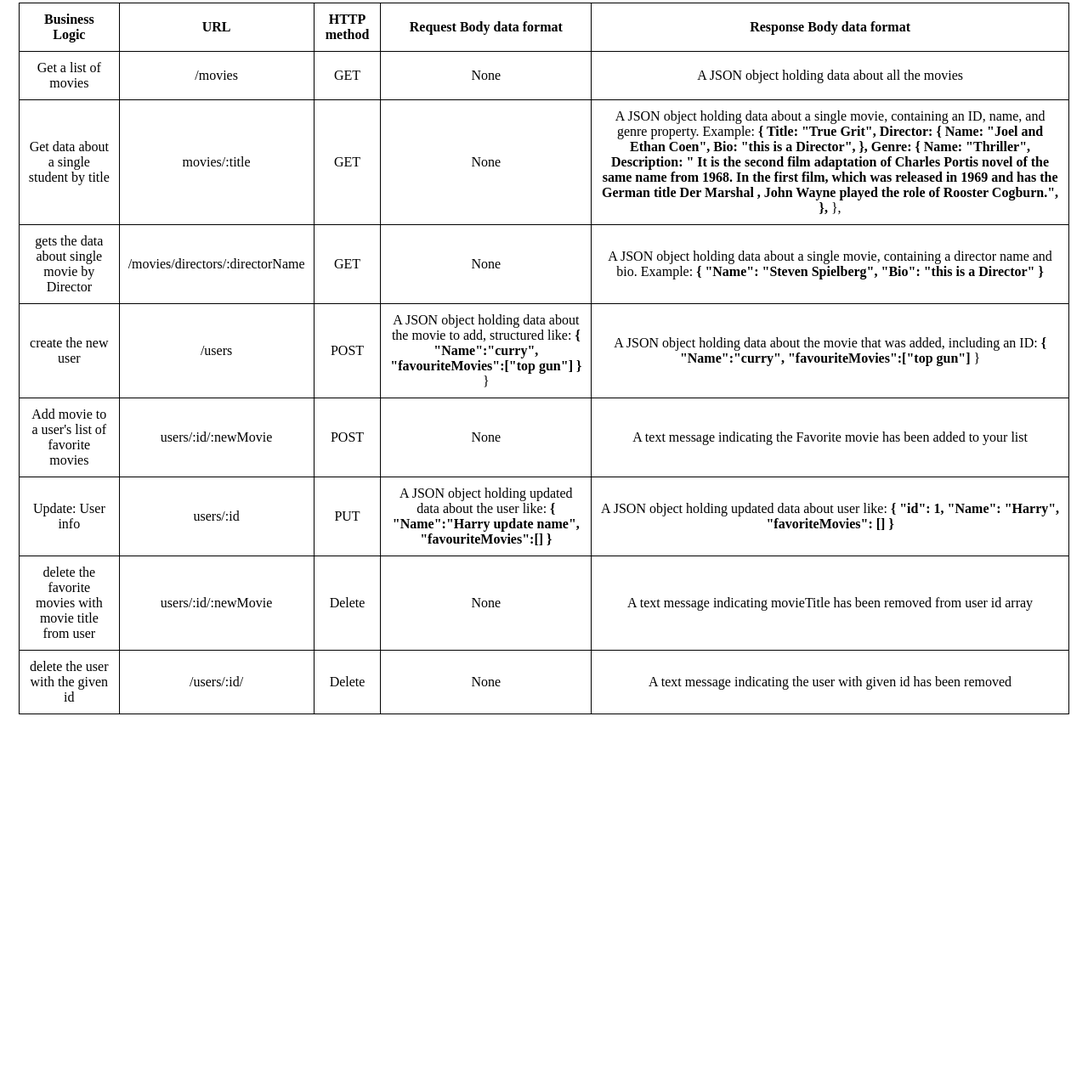
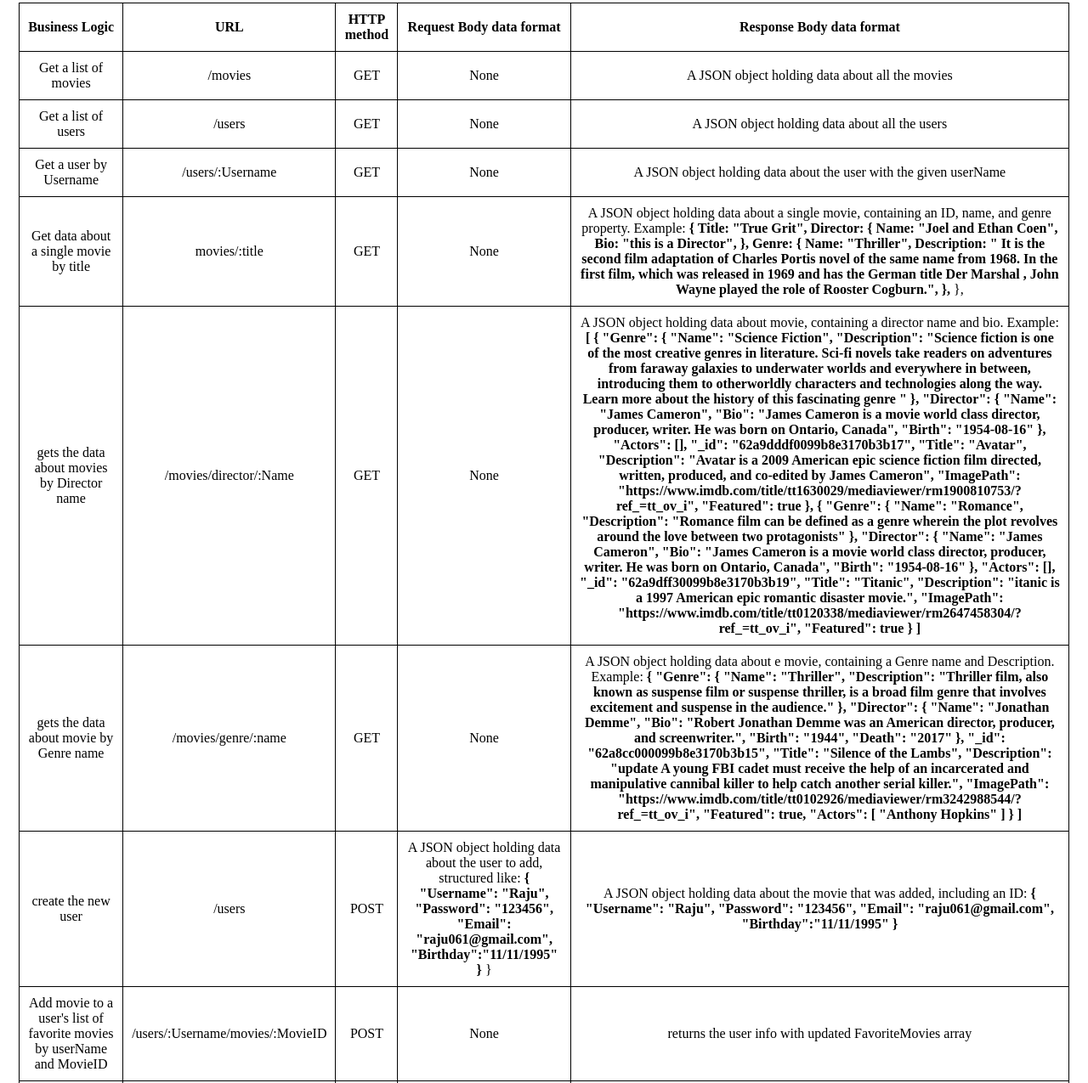
Before and after one commit to sayabi1/makai-flix-api, a website: page public/documentation.html in a window 1280 px wide. Shown: the part 137-1412 px from the top of the page at 85% size. Before the commit the page ends 1020 px from the top, so only its background shows below. Drawn offline with Linux system fonts and the light colour scheme.

Commit message:
updated with Mongoose logic URl and data format

```diff
--- a/package.json
+++ b/package.json
@@ -23,7 +23,7 @@
     "body-parser": "^1.20.0",
     "express": "^4.18.1",
     "lodash": "^4.17.21",
-    "mongoose": "^6.3.8",
+    "mongoose": "^6.4.0",
     "morgan": "^1.10.0",
     "uuid": "^8.3.2"
   },
--- a/public/documentation.html
+++ b/public/documentation.html
@@ -31,8 +31,24 @@
           about all the movies</td>
         </tr>
         <tr>
+         <td>Get a list of users</td>
+         <td>/users</td>
+         <td>GET</td>
+         <td>None</td>
+         <td>A JSON object holding data
+          about all the users</td>
+        </tr>
+        <tr>
+         <td>Get a user by Username</td>
+         <td>/users/:Username</td>
+         <td>GET</td>
+         <td>None</td>
+         <td>A JSON object holding data
+          about  the user with the given userName</td>
+        </tr>
+        <tr>
          <td>Get data about a
-          single student by
+          single movie by
           title</td>
          <td>movies/:title</td>
          <td>GET</td>
@@ -56,17 +72,80 @@
           },</td>
         </tr>
         <tr>
-         <td>gets the data about single movie by Director</td>
-         <td>/movies/directors/:directorName</td>
+         <td>gets the data about  movies by Director name</td>
+         <td>/movies/director/:Name</td>
          <td>GET</td>
          <td>None</td>
          <td>A JSON object holding data
-          about a single movie,
+          about  movie,
           containing a director name and bio. Example:<strong>
+            [
+    {
+        "Genre": {
+            "Name": "Science Fiction",
+            "Description": "Science fiction is one of the most creative genres in literature. Sci-fi novels take readers on adventures from faraway galaxies to underwater worlds and everywhere in between, introducing them to otherworldly characters and technologies along the way. Learn more about the history of this fascinating genre "
+        },
+        "Director": {
+            "Name": "James Cameron",
+            "Bio": "James Cameron is a movie world class director, producer, writer. He  was born on  Ontario, Canada",
+            "Birth": "1954-08-16"
+        },
+        "Actors": [],
+        "_id": "62a9dddf0099b8e3170b3b17",
+        "Title": "Avatar",
+        "Description": "Avatar  is a 2009 American epic science fiction film directed, written, produced, and co-edited by James Cameron",
+        "ImagePath": "https://www.imdb.com/title/tt1630029/mediaviewer/rm1900810753/?ref_=tt_ov_i",
+        "Featured": true
+    },
+    {
+        "Genre": {
+            "Name": "Romance",
+            "Description": "Romance film can be defined as a genre wherein the plot revolves around the love between two protagonists"
+        },
+        "Director": {
+            "Name": "James Cameron",
+            "Bio": "James Cameron is a movie world class director, producer, writer. He  was born on  Ontario, Canada",
+            "Birth": "1954-08-16"
+        },
+        "Actors": [],
+        "_id": "62a9dff30099b8e3170b3b19",
+        "Title": "Titanic",
+        "Description": "itanic is a 1997 American epic romantic disaster movie.",
+        "ImagePath": "https://www.imdb.com/title/tt0120338/mediaviewer/rm2647458304/?ref_=tt_ov_i",
+        "Featured": true
+    }
+]
+          </strong></td>
+        </tr>
+        <tr>
+         <td>gets the data about  movie by Genre name</td>
+         <td>/movies/genre/:name</td>
+         <td>GET</td>
+         <td>None</td>
+         <td>A JSON object holding data
+          about e movie,
+          containing a Genre name and Description. Example:<strong>
             {
-              "Name": "Steven Spielberg",
-              "Bio": "this is a Director"
-                    }
+              "Genre": {
+                  "Name": "Thriller",
+                  "Description": "Thriller film, also known as suspense film or suspense thriller, is a broad film genre that involves excitement and suspense in the audience."
+              },
+              "Director": {
+                  "Name": "Jonathan Demme",
+                  "Bio": "Robert Jonathan Demme was an American director, producer, and screenwriter.",
+                  "Birth": "1944",
+                  "Death": "2017"
+              },
+              "_id": "62a8cc000099b8e3170b3b15",
+              "Title": "Silence of the Lambs",
+              "Description": "update  A young FBI cadet must receive the help of an incarcerated and manipulative cannibal killer to help catch another serial killer.",
+              "ImagePath": "https://www.imdb.com/title/tt0102926/mediaviewer/rm3242988544/?ref_=tt_ov_i",
+              "Featured": true,
+              "Actors": [
+                  "Anthony Hopkins"
+              ]
+          }
+      ]
           </strong></td>
         </tr>
         <tr>
@@ -74,63 +153,68 @@
          <td>/users</td>
          <td>POST</td>
          <td>A JSON object holding
-          data about the movie to
+          data about the user to
           add, structured like:<strong>
             {
-              "Name":"curry",
-              "favouriteMovies":["top gun"]
-                    }
+              "Username": "Raju",
+              "Password": "123456",
+              "Email": "raju061@gmail.com",
+              "Birthday":"11/11/1995"
+          }
           </strong>
         }</td>
          <td>A JSON object holding data
           about the movie that was
           added, including an ID:<strong>
             {
-              "Name":"curry",
-              "favouriteMovies":["top gun"]
+              "Username": "Raju",
+              "Password": "123456",
+              "Email": "raju061@gmail.com",
+              "Birthday":"11/11/1995"
+          }
           </strong>
-        }</td>
+        </td>
         </tr>
         <tr>
-         <td>Add movie to a user's list of favorite movies</td>
-         <td>users/:id/:newMovie</td>
+         <td>Add movie to a user's list of favorite movies by userName and MovieID</td>
+         <td>/users/:Username/movies/:MovieID</td>
          <td>POST</td>
          <td>None</td>
-         <td>A text message indicating the Favorite movie has been added to your list</td>
+         <td>returns the user info with updated FavoriteMovies array</td>
         </tr>
         <tr>
          <td> Update: User info</td>
-         <td>users/:id</td>
+         <td>/users/:Username</td>
          <td>PUT</td>
-         <td>A JSON object holding updated
-          data about the user  like:<strong>
-            {
-              "Name":"Harry update name",
-              "favouriteMovies":[]
-                    }
-          </strong></td>
+         <td>change in the user JSON object  example:{
+          "Username": "Raju",
+          "Password": "123456",
+          "Email": "raju061@gmail.com",
+          "Birthday":"11/11/1995"
+      }</td>
          <td>A JSON object holding updated data about user like:
           <strong>
             {
-              "id": 1,
-              "Name": "Harry",
-              "favoriteMovies": []
-                     }
+              "Username": "Raju",
+              "Password": "123456",
+              "Email": "raju061@gmail.com",
+              "Birthday":"11/11/1995"
+          }
           </strong> </td>
         </tr>
         <tr>
-          <td>delete the favorite movies with movie title from user</td>
-          <td>users/:id/:newMovie</td>
+          <td>delete the favorite movies with movie title from user's favoriteMovies array</td>
+          <td>/users/:Username/movies/:MovieID</td>
           <td>Delete</td>
           <td>None</td>
-          <td>A text message indicating movieTitle has been removed from user id array</td>
+          <td>display the  new updated FavoriteMovies Array </td>
          </tr>
         <tr>
-          <td>delete the user with the given id</td>
-          <td>/users/:id/</td>
+          <td>delete the user with the given Username</td>
+          <td>/users/:Username</td>
           <td>Delete</td>
           <td>None</td>
-          <td>A text message indicating the user with given id has been removed</td>
+          <td>A text message indicating the user with given userName has been removed</td>
          </tr>
       </table>
     </p>
```
Also changed, not shown: log.txt (+36 -0 lines), 1 other file.
